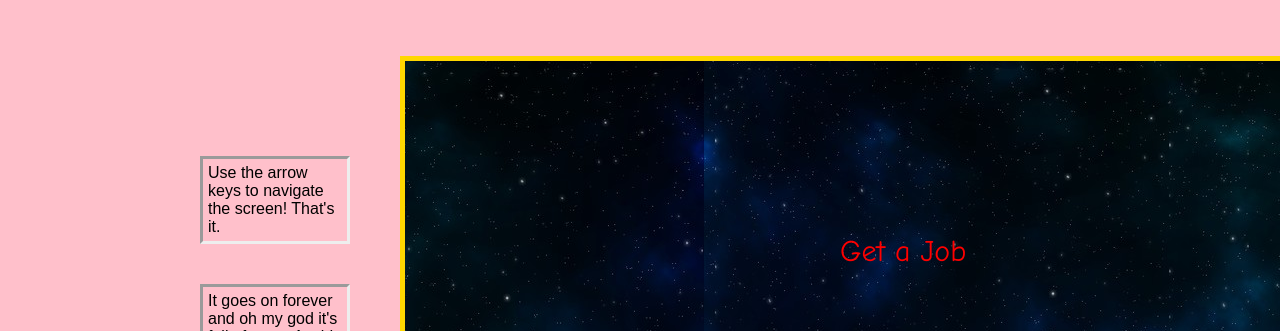
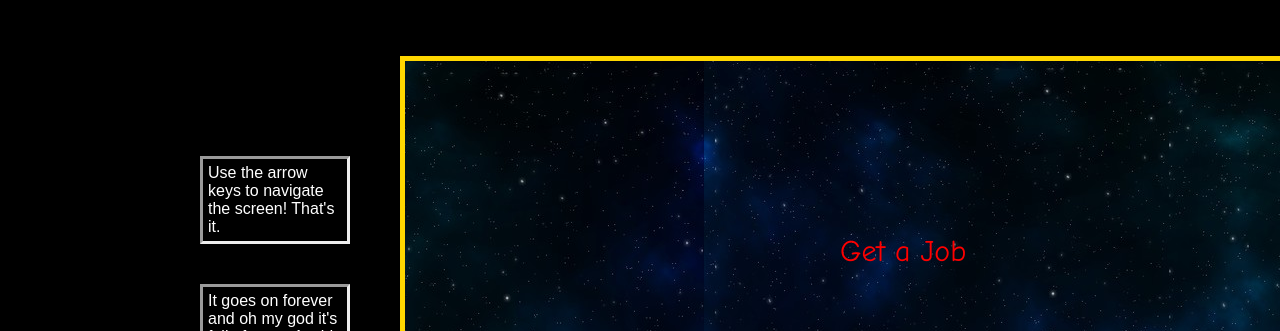
Before and after one commit to EthanCharlesFlood/GetAJobInSpace, a website built with webpack: page index.html in a window 1280 px wide. Shown: the part 144-475 px from the top of the page. Built offline with nearby package versions, Linux system fonts and the light colour scheme; some packages are replaced by stand-ins of ours.

Commit message:
change some styling

```diff
--- a/master.css
+++ b/master.css
@@ -1,8 +1,9 @@
 body {
   height: 100vh;
   width: 100%;
-  background-color: pink;
+  background-color: black;
   font-family: sans-serif;
+  color: white;
 }
 
 span {
```
